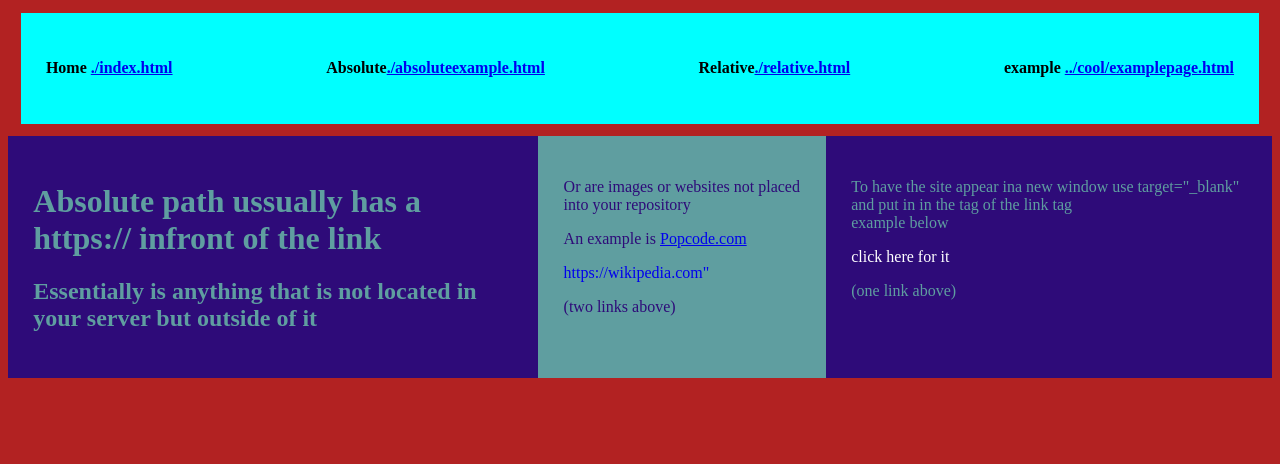
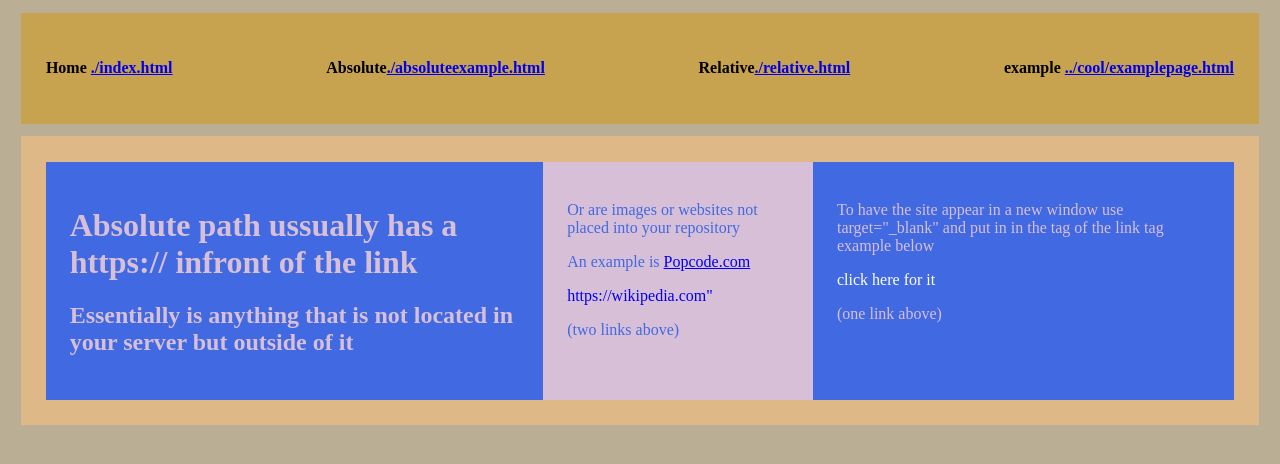
Before and after one commit to amy-tran/Intro-to-Web-Design-Lecture-3, a plain HTML site: page folder/absoluteexample.html in a window 1280 px wide. Drawn offline with Linux system fonts and the light colour scheme.

Commit message:
final product

```diff
--- a/folder/absoluteexample.html
+++ b/folder/absoluteexample.html
@@ -6,26 +6,26 @@
     <meta name="viewport" content="width=device-width, initial-scale=1.0">
     <title>Web design homework AbsolutePath</title>
 </head>
-<body style='background-color:firebrick;'>
-    <div style="background-color: aqua; margin:1%; padding:2%; display:flex; justify-content:space-between;">
+<body style='background-color:#BAAF95;'>
+    <div style="background-color: #C7A350; margin:1%; padding:2%; display:flex; justify-content:space-between;">
         <h4> Home <a href='./index.html'>./index.html</a></h4><br>
         <h4>Absolute<a href='./absoluteexample.html'>./absoluteexample.html</a></h4><br>
         <h4>Relative<a href='./relative.html'>./relative.html</a></h4><br>
         <h4>example <a href='../cool/examplepage.html'>../cool/examplepage.html</a></h4>
     </div>
-    <div style="background-color: cadetblue; display:flex; justify-content:space-between;">
-        <div style="background-color: rgb(46, 11, 121); color:cadetblue; padding:2%;">
+    <div style=" margin:1%; background-color:burlywood ; padding:2%; display:flex; justify-content:space-between;">
+        <div style="background-color:royalblue ; color:thistle; padding:2%;">
             <h1>Absolute path ussually has a https:// infront of the link</h1>
             <h2>Essentially is anything that is not located in your server but outside of it</h2>
         </div>
-        <div style=" padding:2%; color:rgb(46, 11, 121);">
+        <div style=" padding:2%; color:royalblue; background-color:thistle;">
             <p>Or are images or websites not placed into your repository</p>
             <p>An example is <a href='Popcode.com'>Popcode.com</a></p>
             <p><a style='text-decoration: none;' href="https://wikipedia.com">https://wikipedia.com"</a></p>
             (two links above)
         </div>
-        <div  style=" padding:2%; background-color: rgb(46, 11, 121); color:cadetblue;">
-            <p>To have the site appear ina  new window use target="_blank" and put in in the tag of the link tag <br> example below</p>
+        <div  style=" padding:2%; background-color:royalblue; color:thistle;">
+            <p>To have the site appear in a  new window use target="_blank" and put in in the tag of the link tag <br> example below</p>
             <p><a style='text-decoration: none; color:white;' href="https://github.com" target="_blank">click here for it</a></p>
             (one link above)
         </div>
```
